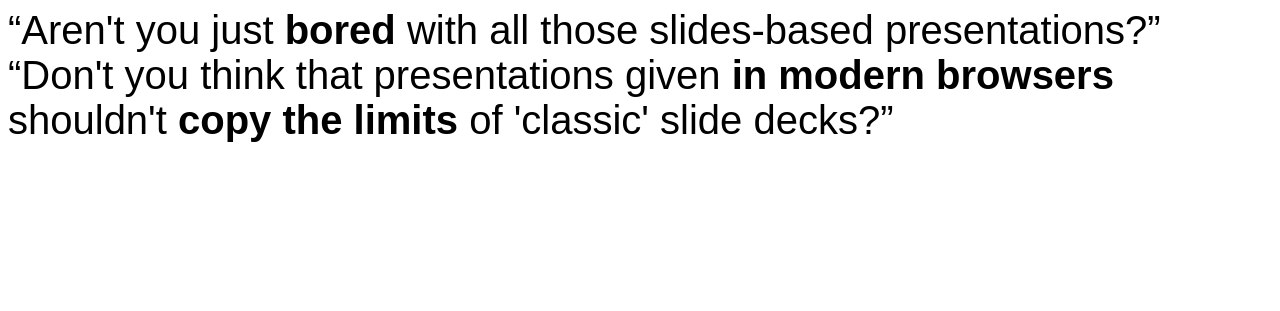
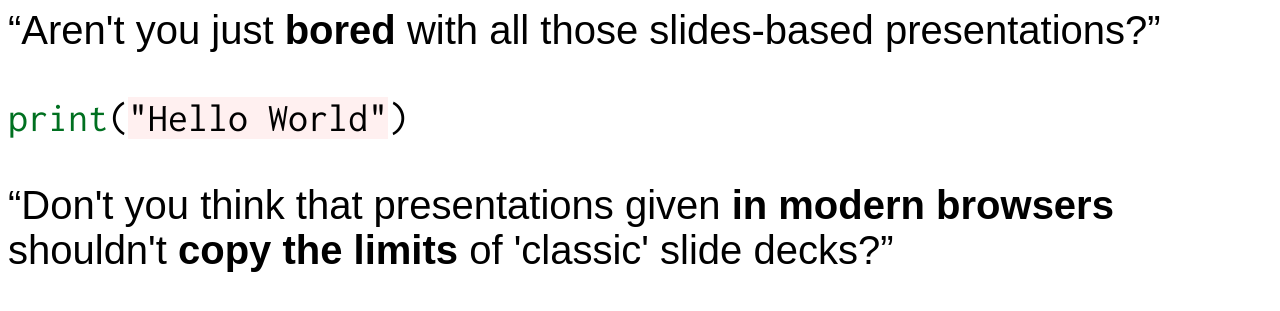
Before and after one commit to octaflop/artofpython, a Flask app: page / in a window 1280 px wide. Shown: the top 311 px of the page. Run offline with Flask 2, Linux system fonts and the light colour scheme; some web fonts are replaced.

Commit message:
colorful code

```diff
--- a/presentation/app.py
+++ b/presentation/app.py
@@ -1,6 +1,10 @@
 # encoding: utf-8
 
-from flask import Flask, render_template, url_for
+from pygments import highlight
+from pygments.lexers import PythonLexer
+from pygments.formatters import HtmlFormatter
+
+from flask import Flask, Response, render_template, url_for
 
 from db import db
 
@@ -16,6 +20,15 @@ def index():
     ctx['slides'] = db['slides']
     return render_template(template_name, **ctx)
 
+@app.route("/pygments.css")
+def codecss():
+    ctx = {}
+    css = HtmlFormatter(style='colorful').get_style_defs()
+
+    response = Response(css, mimetype="text/css")
+    return response
+
+
 if __name__ == "__main__":
     app.debug = True
     app.run()
--- a/presentation/db.py
+++ b/presentation/db.py
@@ -1,4 +1,8 @@
 # encoding: utf-8
+
+from pygments import highlight
+from pygments.lexers import PythonLexer
+from pygments.formatters import HtmlFormatter
 
 db = {
     'slides': [
@@ -10,7 +14,8 @@ db = {
         'scale': 1,
         'content': """
             <q>Aren't you just <b>bored</b> with all those slides-based presentations?</q>
-        """
+            {code}
+        """.format(code=highlight('print("Hello World")', PythonLexer(), HtmlFormatter()))
         },
         {
         'id': '',
--- a/presentation/templates/index.html
+++ b/presentation/templates/index.html
@@ -22,12 +22,14 @@
       font-family: 'Special Elite', cursive;
     }
     code, pre {
-      font-family: 'Inconsolata', ;
+      font-family: 'Inconsolata', monospace;
     }
 
     .fallback-message { display:none; }
     .impress-not-supported .no-support-message { display:block; }
   </style>
+
+  <link rel="stylesheet" type="text/css" href="/pygments.css" />
 
   <link rel="shortcut icon" href="favicon.png" />
   <link rel="apple-touch-icon" href="apple-touch-icon.png" />
```
